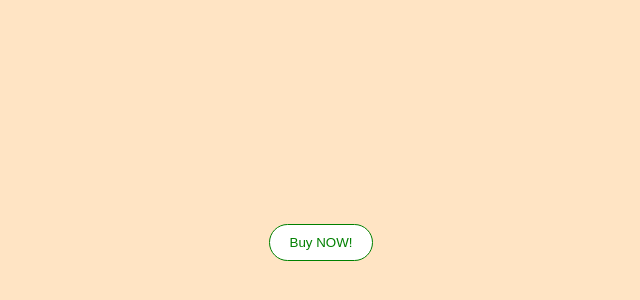
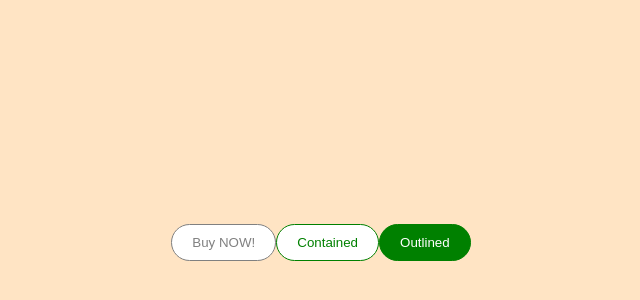
Before and after one commit to kirik5/styled-theme-material, a React (Create React App) app: page / in a window 1280 px wide. Shown: the part 158-458 px from the top of the page, without its empty margins (319-959 px from the left). Built offline with nearby package versions, Linux system fonts and the light colour scheme.

Commit message:
002 styled компонет КНОПКА с дополнительными пропсами, которые определяют внешний вид

```diff
--- a/src/App.js
+++ b/src/App.js
@@ -6,6 +6,8 @@ function App() {
     return (
         <div className="App">
             <MyButton>Buy NOW!</MyButton>
+            <MyButton variant={'contained'}>Contained</MyButton>
+            <MyButton variant={'outlined'}>Outlined</MyButton>
         </div>
     );
 }
--- a/src/MyButton.jsx
+++ b/src/MyButton.jsx
@@ -1,12 +1,24 @@
 import React from 'react'
-import styled from 'styled-components'
+import styled, {css} from 'styled-components'
 
 const ButtonStyled = styled.button`
   padding: 10px 20px;
-  color: green;
+  color: grey;
   background-color: white;
-  border: 1px solid green;
+  border: 1px solid grey;
   border-radius: 30px;
+
+  ${props => props.variant === "contained" && css`
+    color: green;
+    background-color: white;
+    border: 1px solid green;
+  `}
+
+  ${props => props.variant === "outlined" && css`
+    color: white;
+    background-color: green;
+    border: 1px solid green;
+  `}
 
   &:hover {
     box-shadow: 0 0 12px 0 rgba(0, 0, 0, 0.5);
```
